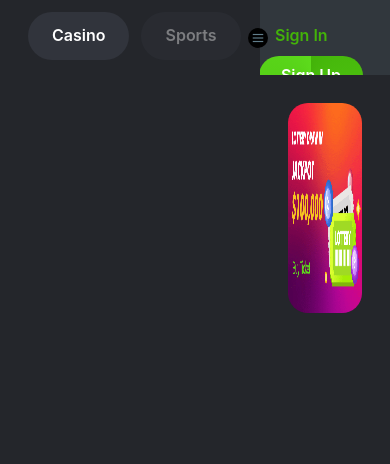
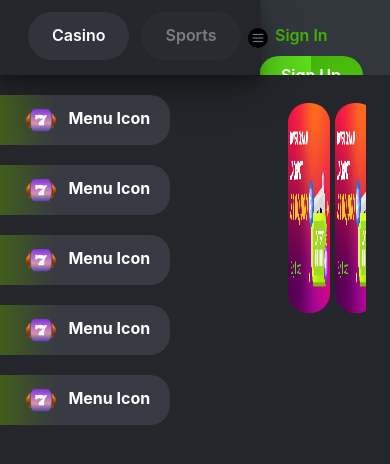
Before and after one commit to MuhammadBilal1234/Game-App, a Next.js app: page / in a window 390 px wide. Shown: the top 464 px of the page. Built offline with nearby package versions, Linux system fonts and the light colour scheme.

Commit message:
Make Carousel Responsive

```diff
--- a/src/components/ImageCarousel.tsx
+++ b/src/components/ImageCarousel.tsx
@@ -11,6 +11,7 @@ const ImageCrousel: NextPage = () => {
       <Carousel
         responsive={responsive}
         infinite={true}
+        partialVisible={true}
         removeArrowOnDeviceType={["mobile"]}
         slidesToSlide={2}
         autoPlay
@@ -47,7 +48,8 @@ const responsive = {
     items: 2,
   },
   mobile: {
-    breakpoint: { max: 464, min: 0 },
+    breakpoint: { max: 715, min: 0 },
     items: 1,
+    partialVisibilityGutter: 35,
   },
 };
--- a/src/components/Sidebar/ClosedSidebar.tsx
+++ b/src/components/Sidebar/ClosedSidebar.tsx
@@ -11,8 +11,81 @@ import {
 } from "@chakra-ui/react";
 import { FcMenu } from "react-icons/fc";
 
+import Image from "next/image";
+import MenuIcon from "../../../public/assets/menuIcon.png";
+
 const ClosedSideBar: NextPage = () => {
-  return <Box></Box>;
+  return (
+    <Box overflow="auto" h="99%" w="100%" pr="15px">
+      <Box
+        w="1"
+        h="10"
+        ml="2"
+        mt="2"
+        cursor="pointer"
+        _hover={{ padding: "0.3px 0px" }}
+      >
+        <Image
+          src={MenuIcon}
+          layout="fixed"
+          height={55}
+          width={55}
+          className="closed-icon"
+        />
+      </Box>
+      <Box w="10" h="10" ml="2" mt="4">
+        <Image src={MenuIcon} layout="fixed" height={55} width={55} />
+      </Box>
+      <Box w="10" h="10" ml="2" mt="4">
+        <Image src={MenuIcon} layout="fixed" height={55} width={55} />
+      </Box>
+      <Box w="10" h="10" ml="2" mt="4">
+        <Image src={MenuIcon} layout="fixed" height={55} width={55} />
+      </Box>
+      <Box w="10" h="10" ml="2" mt="4">
+        <Image src={MenuIcon} layout="fixed" height={55} width={55} />
+      </Box>
+      <Box w="10" h="10" ml="2" mt="4">
+        <Image src={MenuIcon} layout="fixed" height={55} width={55} />
+      </Box>
+      <Box w="10" h="10" ml="2" mt="4" cursor="pointer">
+        <Image src={MenuIcon} layout="fixed" height={55} width={55} />
+      </Box>
+      <Box w="10" h="10" ml="2" mt="4">
+        <Image src={MenuIcon} layout="fixed" height={55} width={55} />
+      </Box>
+      <Box w="10" h="10" ml="2" mt="4">
+        <Image src={MenuIcon} layout="fixed" height={55} width={55} />
+      </Box>
+      <Box w="10" h="10" ml="2" mt="4">
+        <Image src={MenuIcon} layout="fixed" height={55} width={55} />
+      </Box>
+      <Box w="10" h="10" ml="2" mt="4">
+        <Image src={MenuIcon} layout="fixed" height={55} width={55} />
+      </Box>
+      <Box w="10" h="10" ml="2" mt="4">
+        <Image src={MenuIcon} layout="fixed" height={55} width={55} />
+      </Box>
+      <Box w="10" h="10" ml="2" mt="4">
+        <Image src={MenuIcon} layout="fixed" height={55} width={55} />
+      </Box>
+      <Box w="10" h="10" ml="2" mt="4">
+        <Image src={MenuIcon} layout="fixed" height={55} width={55} />
+      </Box>
+      <Box w="10" h="10" ml="2" mt="4">
+        <Image src={MenuIcon} layout="fixed" height={55} width={55} />
+      </Box>
+      <Box w="10" h="10" ml="2" mt="4">
+        <Image src={MenuIcon} layout="fixed" height={55} width={55} />
+      </Box>
+      <Box w="10" h="10" ml="2" mt="4">
+        <Image src={MenuIcon} layout="fixed" height={55} width={55} />
+      </Box>
+      <Box w="10" h="10" ml="2" mt="4">
+        <Image src={MenuIcon} layout="fixed" height={55} width={55} />
+      </Box>
+    </Box>
+  );
 };
 
 export default ClosedSideBar;
--- a/src/components/Sidebar/OpenSidebar.tsx
+++ b/src/components/Sidebar/OpenSidebar.tsx
@@ -8,10 +8,12 @@ import {
   Spacer,
   useMediaQuery,
   InputLeftElement,
+  Text,
 } from "@chakra-ui/react";
 import { FcMenu } from "react-icons/fc";
 import Image from "next/image";
 import MenuIcon from "../../../public/assets/menuIcon.png";
+import ClosedSideBar from "./ClosedSidebar";
 
 const OpenSideBar: NextPage = ({ isOpen, setOpen }) => {
   return (
@@ -40,11 +42,15 @@ const OpenSideBar: NextPage = ({ isOpen, setOpen }) => {
         />
       </Box>
       {isOpen && (
+        <Box>
           <Box
-          mt="3"
-          ml="7"
+            pt="3"
+            pl="7"
             opacity={`${isOpen ? "1" : "0"}`}
             transition="opacity 1050ms ease-in 1000ms"
+            boxShadow="dark-lg"
+            w="100%"
+            h="75px"
           >
             <Button
               mr="3"
@@ -72,65 +78,37 @@ const OpenSideBar: NextPage = ({ isOpen, setOpen }) => {
               Sports
             </Button>
           </Box>
-      )}
-      {!isOpen && (
-        <Box overflow="auto" h="99%" w="100%" pr="15px">
-          <Box w="1" h="10" ml="2" mt="2">
-            <Image src={MenuIcon} layout="fixed" height={55} width={55} />
-          </Box>
-          <Box w="10" h="10" ml="2" mt="4">
-            <Image src={MenuIcon} layout="fixed" height={55} width={55} />
-          </Box>
-          <Box w="10" h="10" ml="2" mt="4">
-            <Image src={MenuIcon} layout="fixed" height={55} width={55} />
-          </Box>
-          <Box w="10" h="10" ml="2" mt="4">
-            <Image src={MenuIcon} layout="fixed" height={55} width={55} />
-          </Box>
-          <Box w="10" h="10" ml="2" mt="4">
-            <Image src={MenuIcon} layout="fixed" height={55} width={55} />
-          </Box>
-          <Box w="10" h="10" ml="2" mt="4">
-            <Image src={MenuIcon} layout="fixed" height={55} width={55} />
-          </Box>
-          <Box w="10" h="10" ml="2" mt="4">
-            <Image src={MenuIcon} layout="fixed" height={55} width={55} />
-          </Box>
-          <Box w="10" h="10" ml="2" mt="4">
-            <Image src={MenuIcon} layout="fixed" height={55} width={55} />
-          </Box>
-          <Box w="10" h="10" ml="2" mt="4">
-            <Image src={MenuIcon} layout="fixed" height={55} width={55} />
-          </Box>
-          <Box w="10" h="10" ml="2" mt="4">
-            <Image src={MenuIcon} layout="fixed" height={55} width={55} />
-          </Box>
-          <Box w="10" h="10" ml="2" mt="4">
-            <Image src={MenuIcon} layout="fixed" height={55} width={55} />
-          </Box>
-          <Box w="10" h="10" ml="2" mt="4">
-            <Image src={MenuIcon} layout="fixed" height={55} width={55} />
-          </Box>
-          <Box w="10" h="10" ml="2" mt="4">
-            <Image src={MenuIcon} layout="fixed" height={55} width={55} />
-          </Box>
-          <Box w="10" h="10" ml="2" mt="4">
-            <Image src={MenuIcon} layout="fixed" height={55} width={55} />
-          </Box>
-          <Box w="10" h="10" ml="2" mt="4">
-            <Image src={MenuIcon} layout="fixed" height={55} width={55} />
-          </Box>
-          <Box w="10" h="10" ml="2" mt="4">
-            <Image src={MenuIcon} layout="fixed" height={55} width={55} />
-          </Box>
-          <Box w="10" h="10" ml="2" mt="4">
-            <Image src={MenuIcon} layout="fixed" height={55} width={55} />
-          </Box>
-          <Box w="10" h="10" ml="2" mt="4">
-            <Image src={MenuIcon} layout="fixed" height={55} width={55} />
+
+          <Box w="100%" h="100vh" pt="5">
+            {[1, 2, 3, 4, 5].map((item) => {
+              return (
+                <Flex w="100%" h="50" mb="5">
+                  <Flex
+                    bgGradient="linear-gradient(to right,rgba(105,179,1,.4),rgba(85,89,102,.4) 33%,rgba(85,89,102,.4))"
+                    width="auto"
+                    pl="4"
+                    pr="5"
+                    borderTopRightRadius="20"
+                    borderBottomRightRadius="20"
+                  >
+                    <Image
+                      src={MenuIcon}
+                      layout="fixed"
+                      height={50}
+                      width={50}
+                    />
+                    <Text fontWeight="bold" color="white" pl=".15em" pt=".7em">
+                      {" "}
+                      Menu Icon{" "}
+                    </Text>
+                  </Flex>
+                </Flex>
+              );
+            })}
           </Box>
         </Box>
       )}
+      {!isOpen && <ClosedSideBar />}
     </Box>
   );
 };
--- a/src/styles/globals.css
+++ b/src/styles/globals.css
@@ -39,15 +39,6 @@ a {
   z-index: 1px;
 }
 
-.closed-icons {
-  margin-top: 20px;
-  margin-left: 5px;
-  cursor: pointer;
-  display: flex;
-  align-items: center;
-  justify-content: center;
-}
-
 .closed-icons:hover {
   font-size: 32px;
   padding: -1px;
```
Lines whose indentation alone changed are shown as unchanged.
